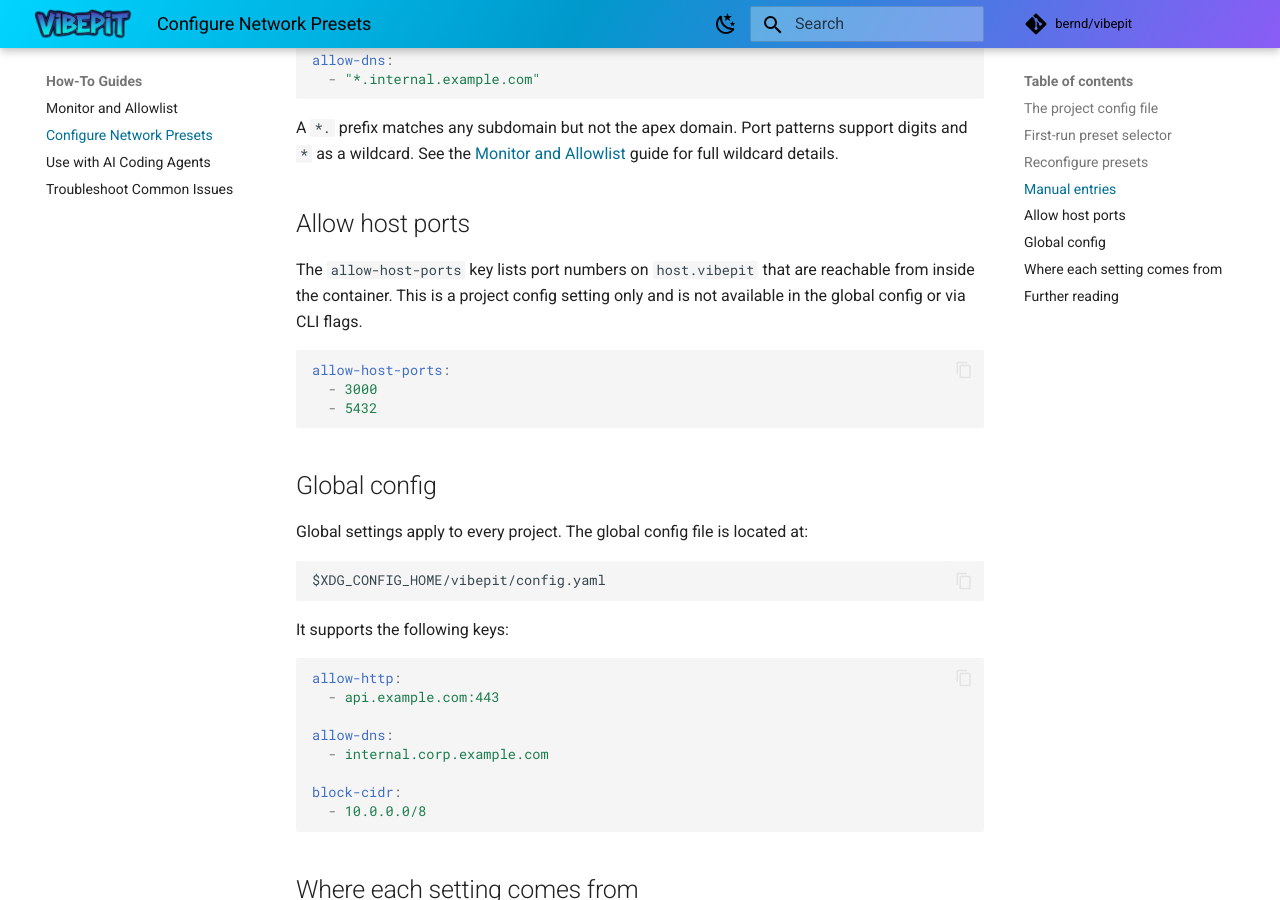
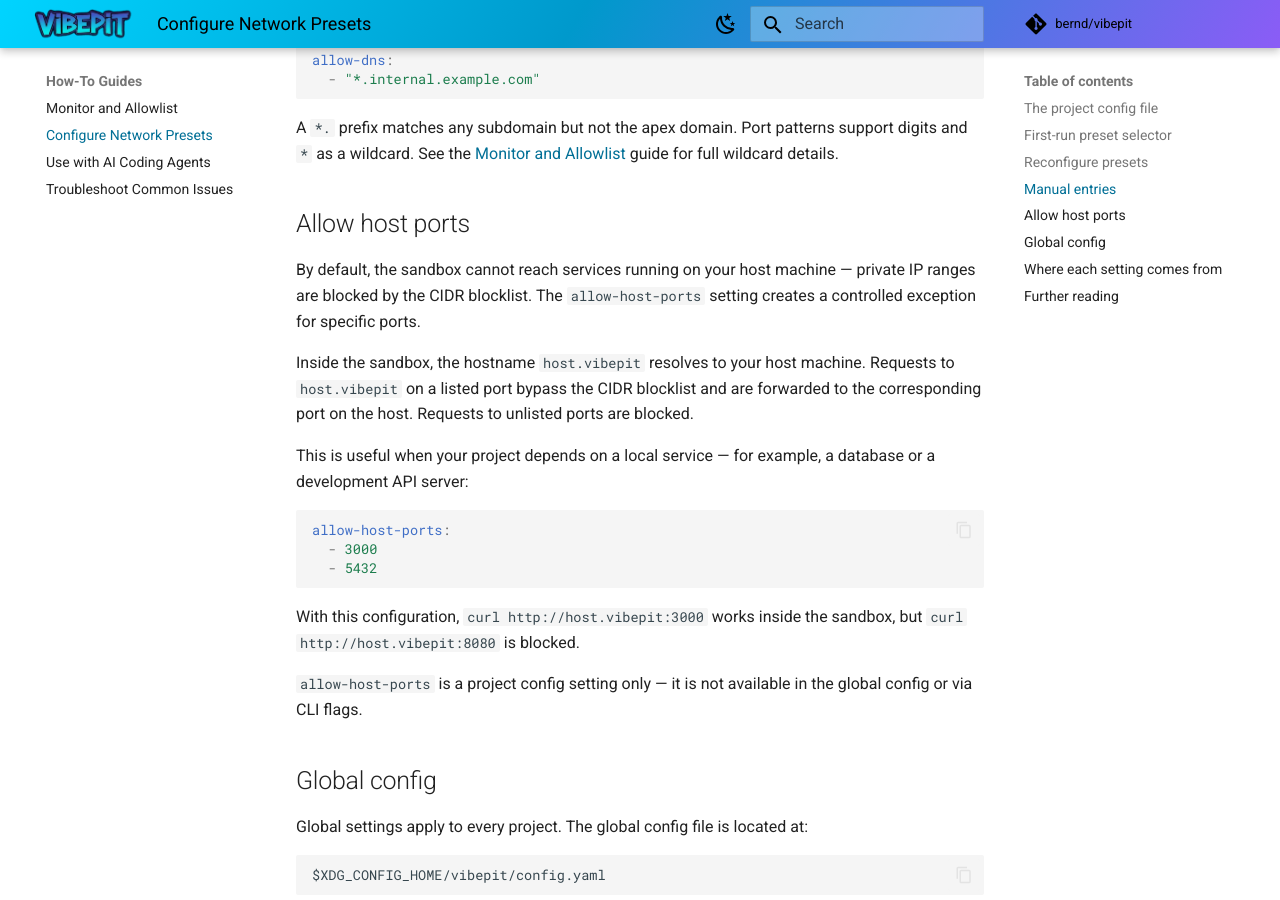
Before and after one commit to bernd/vibepit, an MkDocs documentation site: the page built from docs/content/how-to/configure-presets.md, in a window 1280 px wide and 900 px high, scrolled down 1762 px. Built offline with MkDocs 1.6.1 and Material for MkDocs 9.7.7, drawn with Linux system fonts in a browser that asks for light colours; comment, search, counter and statistics services are not loaded.

Commit message:
Expand allow-host-ports explanation
Explain what host.vibepit is, how it bypasses CIDR blocking for
specific ports, and when you'd use it (local databases, dev servers).

Co-Authored-By: Claude Opus 4.6 <noreply@anthropic.com>

````diff
--- a/docs/content/how-to/configure-presets.md
+++ b/docs/content/how-to/configure-presets.md
@@ -83,15 +83,29 @@ details.
 
 ## Allow host ports
 
-The `allow-host-ports` key lists port numbers on `host.vibepit` that are
-reachable from inside the container. This is a project config setting only and
-is not available in the global config or via CLI flags.
+By default, the sandbox cannot reach services running on your host machine —
+private IP ranges are blocked by the CIDR blocklist. The `allow-host-ports`
+setting creates a controlled exception for specific ports.
+
+Inside the sandbox, the hostname `host.vibepit` resolves to your host machine.
+Requests to `host.vibepit` on a listed port bypass the CIDR blocklist and are
+forwarded to the corresponding port on the host. Requests to unlisted ports are
+blocked.
+
+This is useful when your project depends on a local service — for example, a
+database or a development API server:
 
 ```yaml
 allow-host-ports:
   - 3000
   - 5432
 ```
+
+With this configuration, `curl http://host.vibepit:3000` works inside the
+sandbox, but `curl http://host.vibepit:8080` is blocked.
+
+`allow-host-ports` is a project config setting only — it is not available in the
+global config or via CLI flags.
 
 ## Global config
 
````
